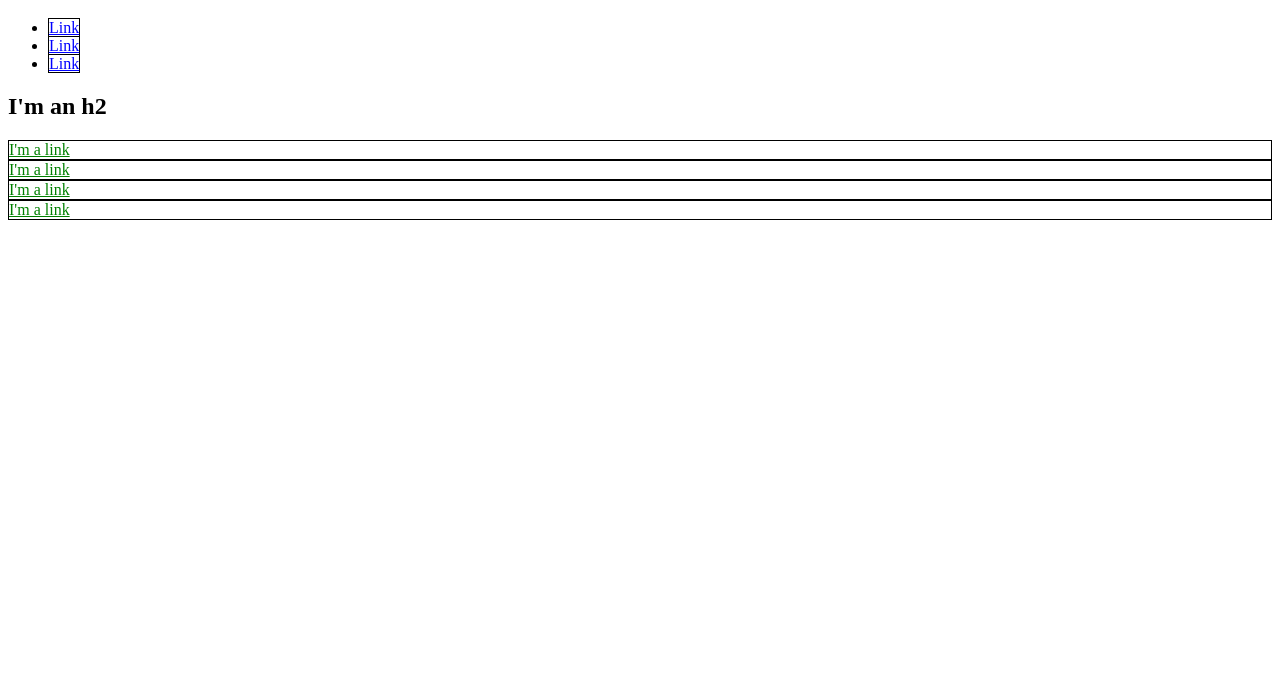
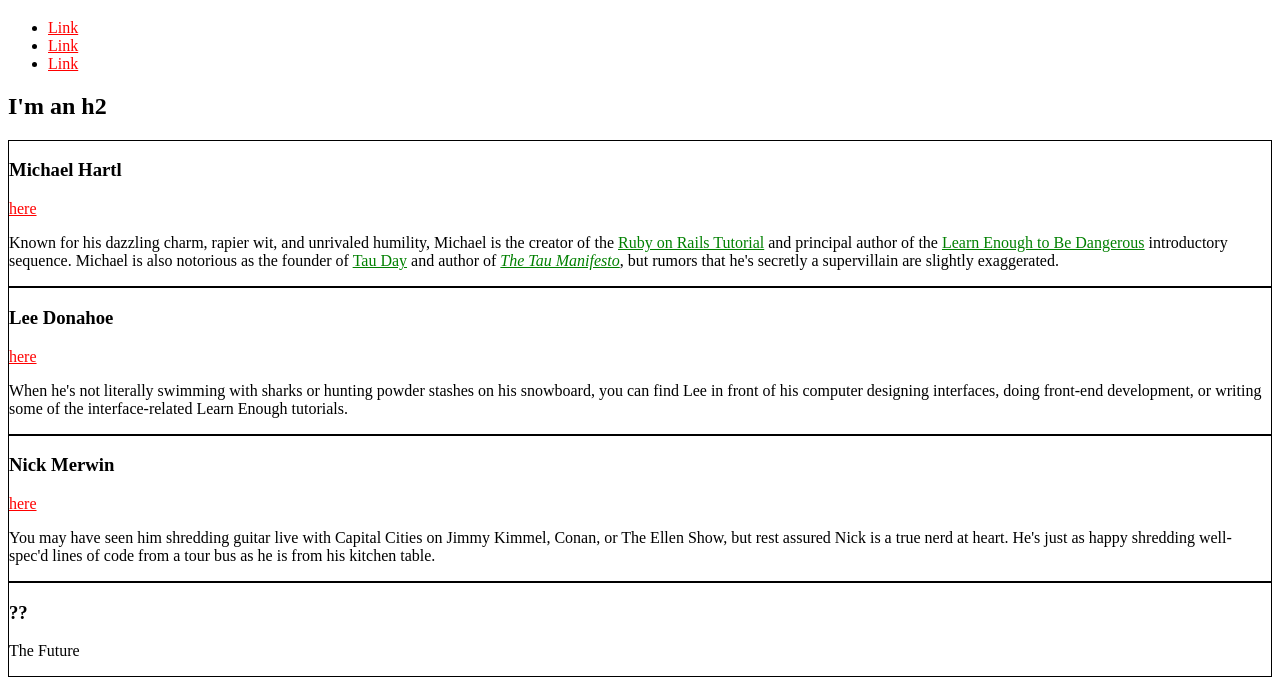
Before and after one commit to a-hotta-clbs/a-hotta-clbs.github.io, a plain HTML site: page index.html in a window 1280 px wide. Shown: the part 61-756 px from the top of the page. Drawn offline with Linux system fonts and the light colour scheme.

Commit message:
20240314

```diff
--- a/index.html
+++ b/index.html
@@ -7,15 +7,11 @@
       a {
         color: red;
       }
-        div {
+      .bio-box {
         border: 1px solid black;
       }
-        div a {
+      .bio-box p a {
         color: green;
-        }
-        li a{
-            color: blue;
-            border: 1px solid black;
       }
     </style>
   </head>
@@ -33,17 +29,48 @@
       </li>
     </ul>
     <h2>I'm an h2</h2>
-    <div>
-      <a href="https://example.com/">I'm a link</a>
+    <div class="bio-box">
+      <h3>Michael Hartl</h3>
+      <a href="https://twitter.com/mhartl">here</a>
+      <p>
+        Known for his dazzling charm, rapier wit, and unrivaled humility,
+        Michael is the creator of the
+        <a href="https://www.railstutorial.org/">Ruby on Rails
+        Tutorial</a> and principal author of the
+        <a href="https://learnenough.com/">
+        Learn Enough to Be Dangerous</a> introductory sequence. Michael
+        is also notorious as the founder of
+        <a href="http://tauday.com/">Tau Day</a> and author of
+        <a href="http://tauday.com/tau-manifesto"><em>The Tau
+        Manifesto</em></a>, but rumors that he's secretly a supervillain
+        are slightly exaggerated.
+      </p>
     </div>
-    <div>
-      <a href="https://example.com/">I'm a link</a>
+    <div class="bio-box">
+      <h3>Lee Donahoe</h3>
+      <a href="https://twitter.com/leedonahoe">here</a>
+      <p>
+        When he's not literally swimming with sharks or hunting powder stashes on
+        his snowboard, you can find Lee in front of his computer designing
+        interfaces, doing front-end development, or writing some of the
+        interface-related Learn Enough tutorials.
+      </p>
     </div>
-    <div>
-      <a href="https://example.com/">I'm a link</a>
+    <div class="bio-box">
+      <h3>Nick Merwin</h3>
+      <a href="https://twitter.com/nickmerwin">here</a>
+      <p>
+        You may have seen him shredding guitar live with Capital Cities on Jimmy
+        Kimmel, Conan, or The Ellen Show, but rest assured Nick is a true nerd at
+        heart. He's just as happy shredding well-spec'd lines of code from a tour
+        bus as he is from his kitchen table.
+      </p>
     </div>
-    <div>
-      <a href="https://example.com/">I'm a link</a>
+    <div class="bio-box">
+      <h3>??</h3>
+      <p>
+        The Future
+      </p>
     </div>
   </body>
 </html>
```
Lines whose indentation alone changed are shown as unchanged.
